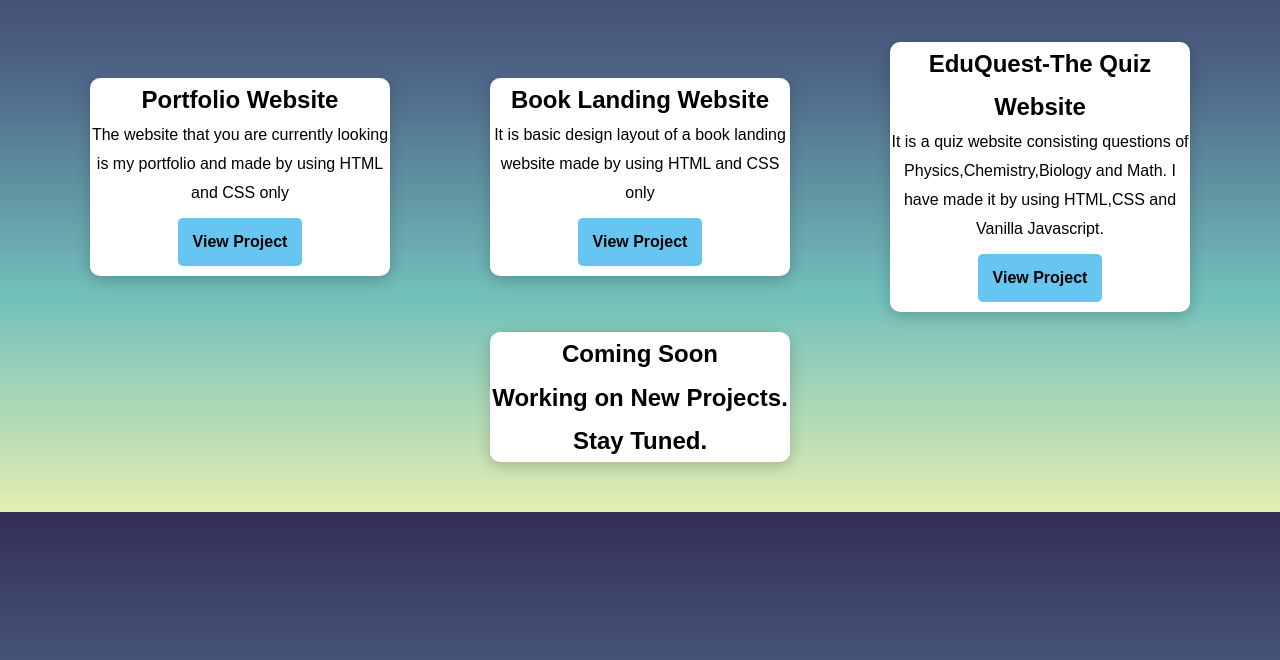
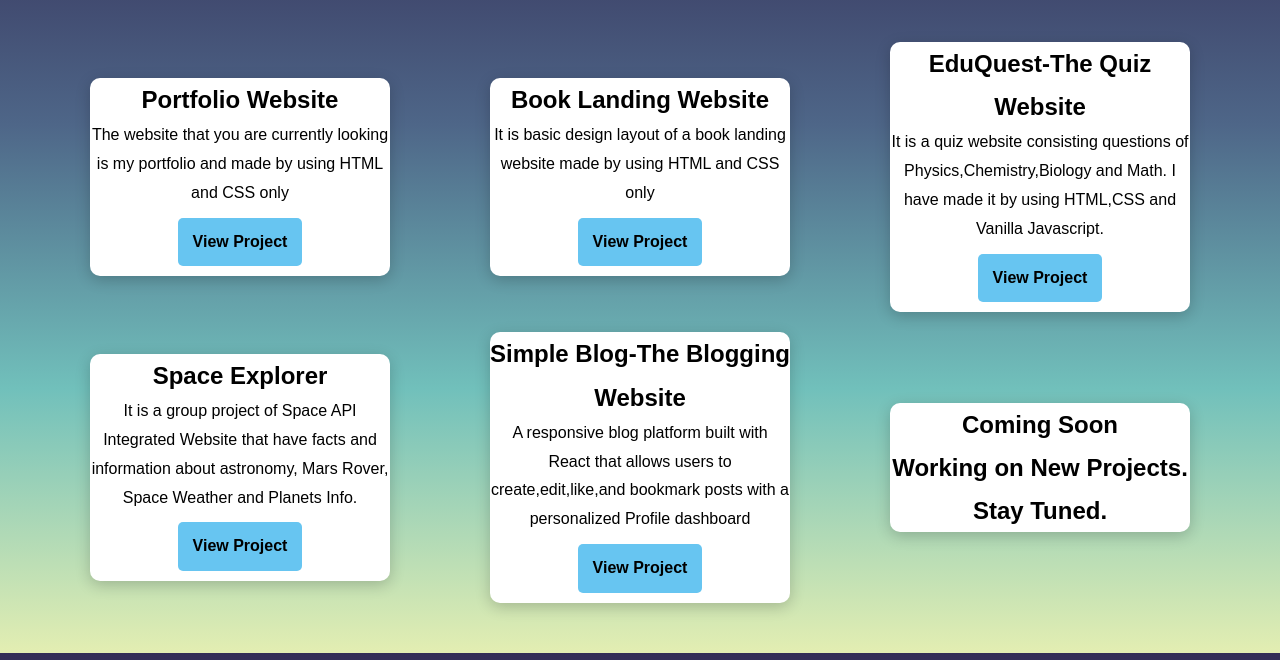
Before and after one commit to hotaprateek06/portfolio, a plain HTML site: page project.html in a window 1280 px wide. Shown: the part 140-800 px from the top of the page. Drawn offline with Linux system fonts and the light colour scheme.

Commit message:
Add new projects to portfolio website

```diff
--- a/project.html
+++ b/project.html
@@ -44,6 +44,16 @@
             <p>It is a quiz website consisting questions of Physics,Chemistry,Biology and Math. I have made it by using HTML,CSS and Vanilla Javascript.</p>
             <a href="https://edu-quest-orcin-six.vercel.app/"target="_blank" class="btn">View Project</a>
         </div>
+         <div class="projectd">
+            <h2>Space Explorer</h2>
+            <p>It is a group project of Space API Integrated Website that have facts and information about astronomy, Mars Rover, Space Weather and Planets Info.</p>
+            <a href="https://space-explorers-two.vercel.app/"target="_blank" class="btn">View Project</a>
+        </div>
+         <div class="projectd">
+            <h2>Simple Blog-The Blogging Website</h2>
+            <p>A responsive blog platform built with React that allows users to create,edit,like,and bookmark posts with a personalized Profile dashboard</p>
+            <a href="https://blogging-sable-sigma.vercel.app/"target="_blank" class="btn">View Project</a>
+        </div>
         <div class="projectd">
             <h2>Coming Soon
                 <p>Working on New Projects. Stay Tuned.</p>
```
